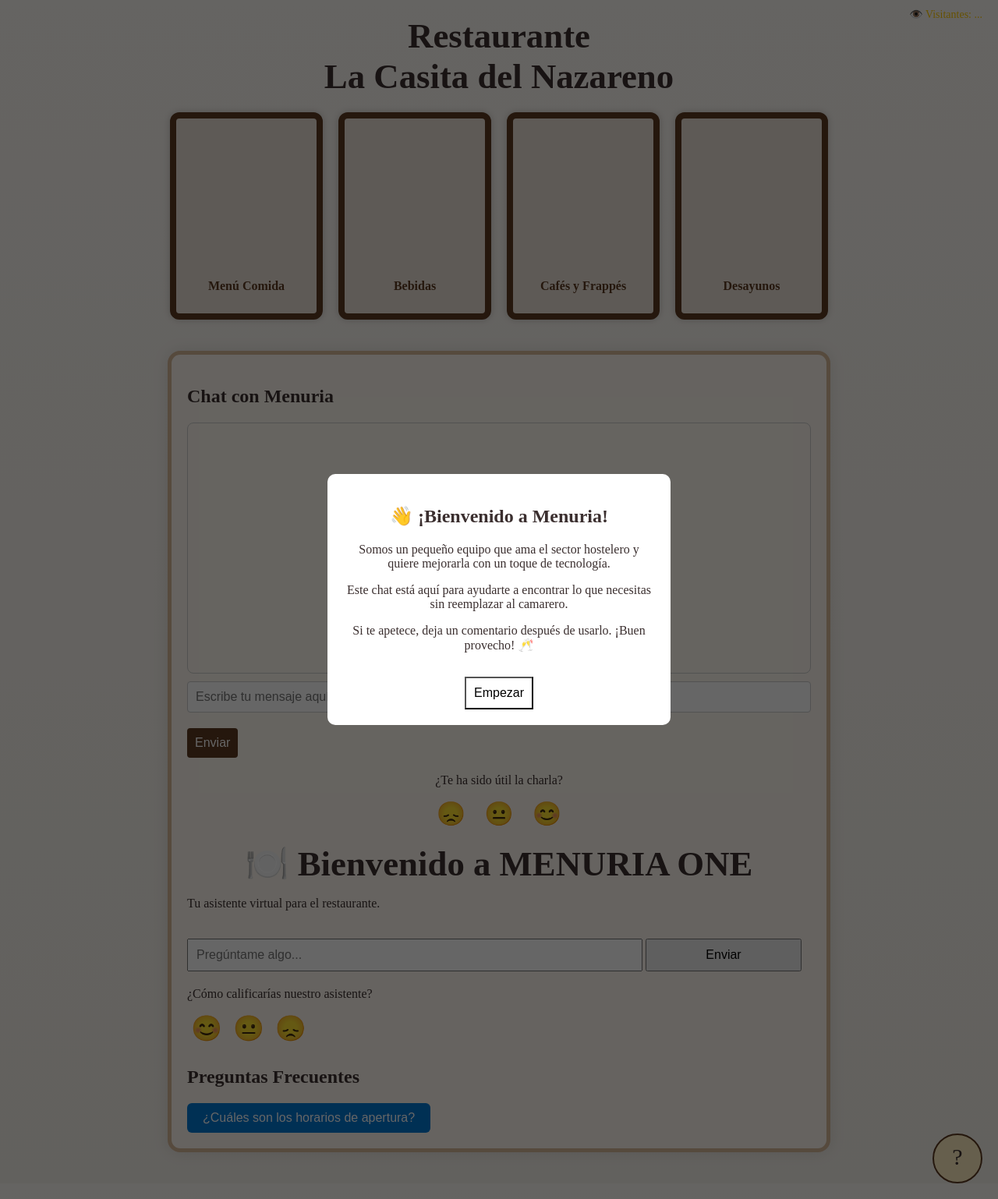
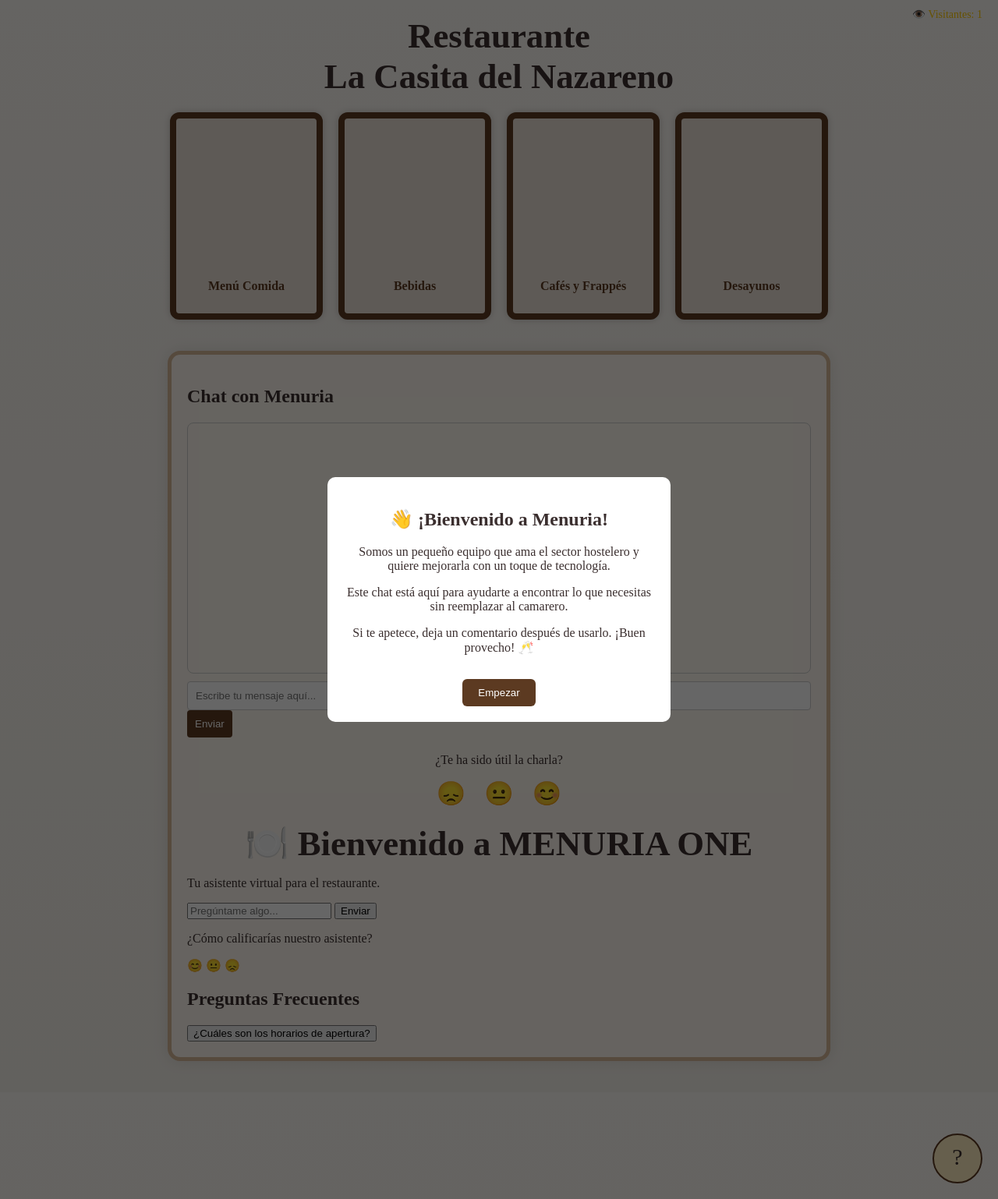
Before and after one commit to Iamywh/menuria-one, a Flask app: page / in a window 1280 px wide. Shown: the whole page at 78% size. Run offline with Flask 3, Linux system fonts and the light colour scheme.

Commit message:
Fix popup benvenuto + feedback emoji + refactor JS/CSS

```diff
--- a/src/static/css/style.css
+++ b/src/static/css/style.css
@@ -108,3 +108,56 @@ h1 {
 #faq-popup ul li:hover {
   text-decoration: underline;
 }
+
+.visitor-counter {
+  position: absolute;
+  top: 10px;
+  right: 20px;
+  color: #ffcc00;
+  font-size: 14px;
+}
+
+.popup {
+  position: fixed;
+  top: 0; left: 0;
+  width: 100%; height: 100%;
+  background: rgba(0,0,0,0.6);
+  display: flex;
+  justify-content: center;
+  align-items: center;
+  z-index: 999;
+}
+
+.popup-content {
+  background: white;
+  padding: 20px;
+  border-radius: 10px;
+  text-align: center;
+  max-width: 400px;
+}
+
+.popup-content button {
+  margin-top: 15px;
+  background-color: #5c3a21;
+  color: white;
+  padding: 10px 20px;
+  border: none;
+  border-radius: 6px;
+  cursor: pointer;
+}
+
+.feedback-section {
+  text-align: center;
+  margin-top: 20px;
+}
+
+.emoji {
+  font-size: 30px;
+  margin: 0 10px;
+  cursor: pointer;
+  transition: transform 0.2s;
+}
+
+.emoji:hover {
+  transform: scale(1.3);
+}
--- a/src/static/js/script.js
+++ b/src/static/js/script.js
@@ -46,3 +46,27 @@ function sendMessage() {
       document.getElementById('userInput').value = question;
       sendMessage();
     }
+
+function closePopup() {
+  const popup = document.getElementById('welcomePopup');
+  if (popup) {
+    popup.style.display = 'none';
+    // Puoi anche salvare un flag per non mostrarlo di nuovo
+    localStorage.setItem('menuriaPopupShown', 'true');
+  }
+}
+
+function sendFeedback(type) {
+  alert("Gracias por tu opinión: " + type);
+  // Puoi poi inviarlo al backend qui se vuoi
+}
+
+// Contatore visitatori simulato (solo client-side per ora)
+document.addEventListener('DOMContentLoaded', () => {
+  let count = localStorage.getItem('visitCount');
+  if (!count) count = 1;
+  else count = parseInt(count) + 1;
+  localStorage.setItem('visitCount', count);
+  const counterSpan = document.getElementById('counter');
+  if (counterSpan) counterSpan.innerText = count;
+});
--- a/src/templates/index.html
+++ b/src/templates/index.html
@@ -5,97 +5,7 @@
   <meta name="viewport" content="width=device-width, initial-scale=1.0" />
   <title>La Casita del Nazareno</title>
   <link rel="stylesheet" href="/src/static/css/style.css" />
-  <style>
-    .visitor-counter {
-      position: absolute;
-      top: 10px;
-      right: 20px;
-      color: #ffcc00;
-      font-size: 14px;
-    }
-    .popup {
-      position: fixed;
-      top: 0; left: 0;
-      width: 100%; height: 100%;
-      background: rgba(0,0,0,0.6);
-      display: flex;
-      justify-content: center;
-      align-items: center;
-      z-index: 999;
-    }
-    .popup-content {
-      background: white;
-      padding: 20px;
-      border-radius: 10px;
-      text-align: center;
-      max-width: 400px;
-    }
-    .popup-content button {
-      margin-top: 15px;
-      background-color: #5c3a21;
-      background-color: #fff;
-    }
-    .message {
-      margin: 10px 0;
-      text-align: left;
-    }
-    .user { color: #333; font-weight: bold; text-align: right; }
-    .bot { color: #0078D4; font-style: italic; }
 
-    input, button {
-      margin-top: 20px;
-      padding: 10px;
-      font-size: 16px;
-    }
-    input {
-      width: 70%;
-    }
-    button.send {
-      width: 25%;
-    }
-      #visitorCount {
-        position: absolute;
-        top: 10px;
-        right: 10px;
-        font-size: 14px;
-      }
-      #rating {
-        margin-top: 20px;
-      }
-      #rating .face {
-        font-size: 2rem;
-        cursor: pointer;
-        margin: 0 5px;
-      }
-      #faq {
-        margin-top: 30px;
-        max-width: 800px;
-        margin-left: auto;
-        margin-right: auto;
-      }
-    .faq-btn {
-      display: block;
-      background-color: #0078D4;
-      color: white;
-      border: none;
-      padding: 10px 20px;
-      border-radius: 6px;
-      cursor: pointer;
-    }
-    .feedback-section {
-      text-align: center;
-      margin-top: 20px;
-    }
-    .emoji {
-      font-size: 30px;
-      margin: 0 10px;
-      cursor: pointer;
-      transition: transform 0.2s;
-    }
-    .emoji:hover {
-      transform: scale(1.3);
-    }
-  </style>
 </head>
 <body>
   <h1>Restaurante<br/>La Casita del Nazareno</h1>
@@ -153,89 +63,6 @@
       <button onclick="closePopup()">Empezar</button>
     </div>
   </div>
-
-  <script>
-    function openPDF(file) {
-      window.open(`/static/menus/${file}`, '_blank');
-    }
-
-    function toggleFAQ() {
-      const popup = document.getElementById('faq-popup');
-      popup.style.display = (popup.style.display === 'block') ? 'none' : 'block';
-    }
-
-    function fillInput(text) {
-      alert(`Auto-riempimento: ${text}`);
-    }
-
-    function closePopup() {
-      document.getElementById('welcomePopup').style.display = 'none';
-    }
-
-    function sendFeedback(type) {
-      alert("Gracias por tu opinión: " + type);
-    // Update visitor count when the page loads
-    fetch('/visitor-count')
-      .then(r => r.json())
-      .then(d => {
-        document.getElementById('visitorCount').textContent = 'Visitantes: ' + d.count;
-      })
-      .catch(() => {
-        document.getElementById('visitorCount').textContent = 'Visitantes: N/A';
-      });
-
-    function sendMessage() {
-      const input = document.getElementById('userInput');
-      const message = input.value.trim();
-      if (!message) return;
-      addMessage('user', message);
-      input.value = '';
-
-      fetch('/chat', {
-        method: 'POST',
-        headers: { 'Content-Type': 'application/json' },
-        body: JSON.stringify({ message: message })
-      })
-      .then(response => response.json())
-      .then(data => {
-        addMessage('bot', data.response);
-      })
-      .catch(() => {
-        addMessage('bot', "Hubo un problema al comunicarse con el servidor.");
-      });
-    }
-
-    document.addEventListener('DOMContentLoaded', () => {
-      let count = localStorage.getItem('visitCount');
-      if (!count) count = 1;
-      else count = parseInt(count) + 1;
-      localStorage.setItem('visitCount', count);
-      document.getElementById('counter').innerText = count;
-    });
-    function addMessage(role, text) {
-      const messages = document.getElementById('messages');
-      const div = document.createElement('div');
-      div.className = 'message ' + role;
-      div.textContent = (role === 'user' ? 'Tú: ' : 'Menuria: ') + text;
-      messages.appendChild(div);
-      messages.scrollTop = messages.scrollHeight;
-    }
-
-  function ask(question) {
-    document.getElementById('userInput').value = question;
-    sendMessage();
-  }
-
-  function rate(feeling) {
-    fetch('/rate', {
-      method: 'POST',
-      headers: { 'Content-Type': 'application/json' },
-      body: JSON.stringify({ rating: feeling })
-    }).catch(() => {});
-    alert('¡Gracias por tu valoración!');
-  }
-  </script>
-
   <script src="/static/js/script.js"></script>
   <div class="faq-icon" onclick="toggleFAQ()">?</div>
 </body>
```
